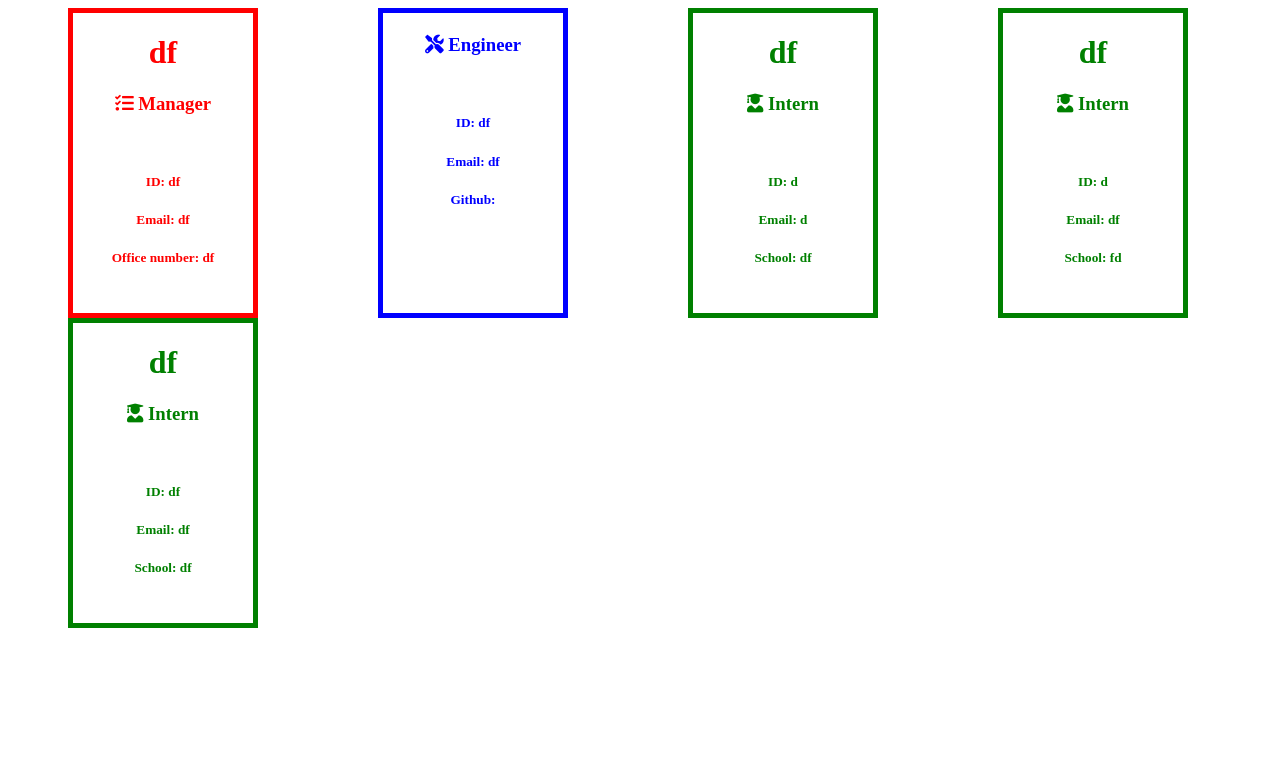
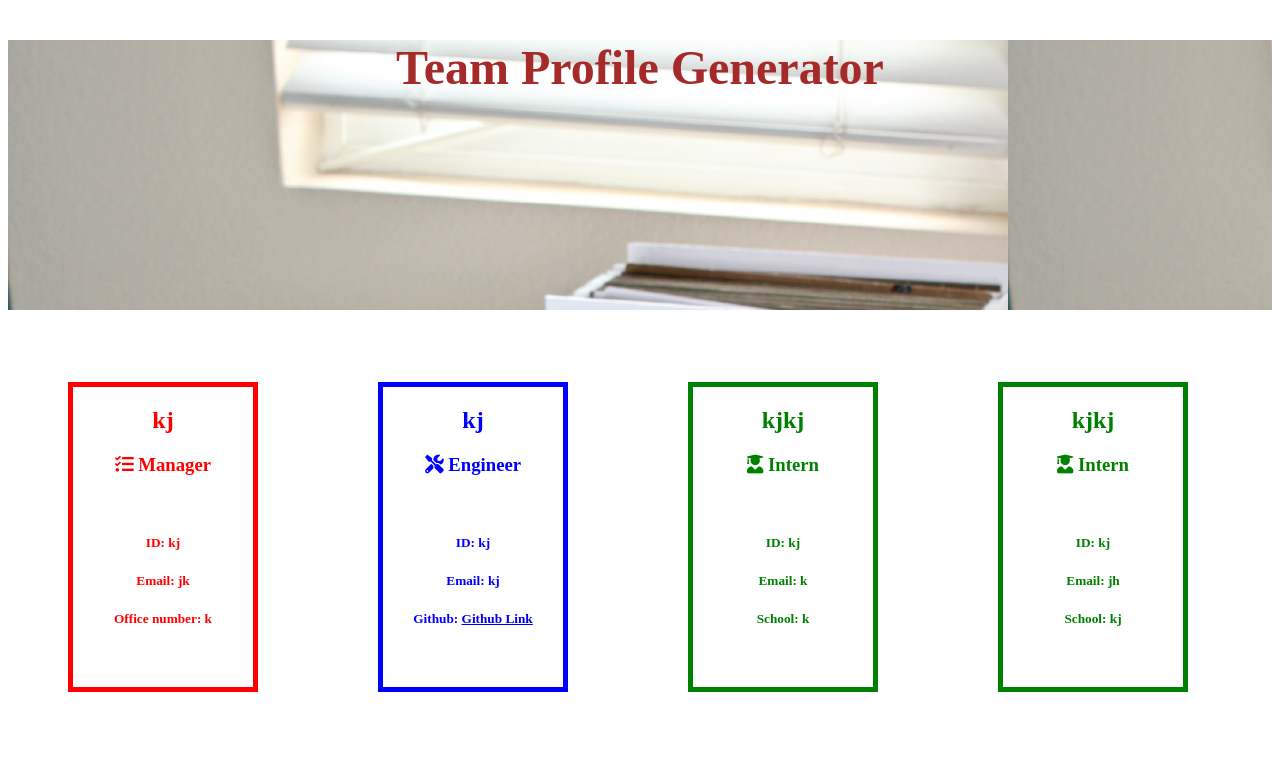
Before and after one commit to JohnnyMatharu/Team-Profile-Generator, a website: page index.html in a window 1280 px wide. Drawn offline with Linux system fonts and the light colour scheme.

Commit message:
fixed the Github link and CSS

```diff
--- a/index.html
+++ b/index.html
@@ -15,44 +15,40 @@
     <link rel="stylesheet" href="./style.css" />
 </head>
 <body>
+<section class = "picture"><h1>Team Profile Generator</h1></section>
+<section>
 <div class = "section">
 
         <div class = "frame1">
-        <h1>df</h1>
+        <h1>kj</h1>
         <h3><i class="fas fa-tasks"></i>  Manager</h3>
         <br>
-        <h5>ID: df</h5>
-        <h5>Email: df</h5>
-        <h5>Office number: df</h5>
+        <h5>ID: kj</h5>
+        <h5>Email: jk</h5>
+        <h5>Office number: k</h5>
         </div><div class = "frame2">
-    <h1></h1>
+    <h1>kj</h1>
     <h3><i class="fas fa-tools"></i>  Engineer</h3>
     <br>
-    <h5>ID: df</h5>
-    <h5>Email: df</h5>
-    <h5>Github: <a href="https://github.com/df"></a></h5>
+    <h5>ID: kj</h5>
+    <h5>Email: kj</h5>
+    <h5>Github: <a href="https://github.com/JohnnySingh">Github Link</a></h5>
     </div><div class = "frame3">
-    <h1>df</h1>
+    <h1>kjkj</h1>
     <h3><i class="fas fa-user-graduate"></i>  Intern</h3>
     <br>
-    <h5>ID: d</h5>
-    <h5>Email: d</h5>
-    <h5>School: df</h5>
+    <h5>ID: kj</h5>
+    <h5>Email: k</h5>
+    <h5>School: k</h5>
     </div><div class = "frame3">
-    <h1>df</h1>
+    <h1>kjkj</h1>
     <h3><i class="fas fa-user-graduate"></i>  Intern</h3>
     <br>
-    <h5>ID: d</h5>
-    <h5>Email: df</h5>
-    <h5>School: fd</h5>
-    </div><div class = "frame3">
-    <h1>df</h1>
-    <h3><i class="fas fa-user-graduate"></i>  Intern</h3>
-    <br>
-    <h5>ID: df</h5>
-    <h5>Email: df</h5>
-    <h5>School: df</h5>
+    <h5>ID: kj</h5>
+    <h5>Email: jh</h5>
+    <h5>School: kj</h5>
     </div>
 </div>
+<section>
 </body>
 </html>
--- a/style.css
+++ b/style.css
@@ -14,6 +14,8 @@
     text-align: center;
     margin-left: 60px;
     margin-right: 60px;
+    margin-top: 72px;
+    margin-bottom: 72px;
 }
 .frame2
 {
@@ -31,6 +33,8 @@
     text-align: center;
     margin-left: 60px;
     margin-right: 60px;
+    margin-top: 72px;
+    margin-bottom: 72px;
 }
 .frame3
 {
@@ -48,8 +52,19 @@
     text-align: center;
     margin-left: 60px;
     margin-right: 60px;
+    margin-top: 72px;
+    margin-bottom: 72px;
 }
 
+.picture
+{
+ height: 270px;
+    background-image: url("./pictures/file2.jpeg");
+    width: 100%;
+    font-size: xx-large;
+    text-align: center;
+    color: brown;
+}
 
 .section
 {
```
Also changed, not shown: pageTemplate.js (+5 -2 lines), pictures/file2.jpeg (added), pictures/filing.jpeg (added), 1 other file.
